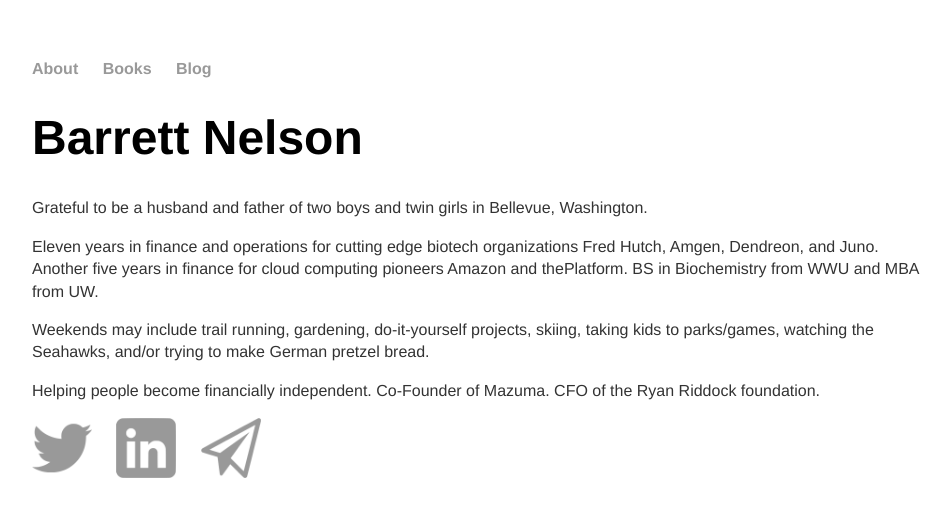
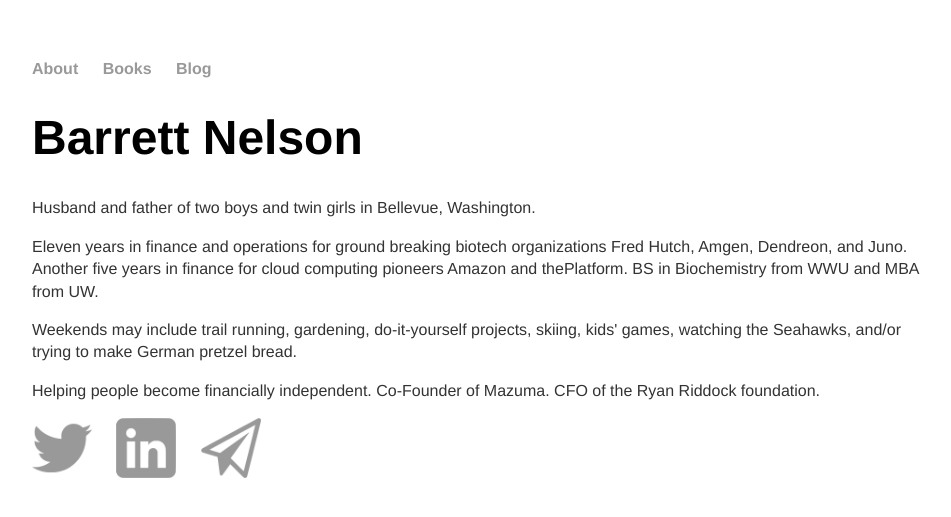
Before and after one commit to bstnel/bstnel.github.io, a Jekyll site: the page built from index.html, in a window 1280 px wide. Shown: the top 517 px of the page, without its empty margins (160-1111 px from the left). Built offline with Jekyll 4.4.1, drawn with Linux system fonts in a browser that asks for light colours.

Commit message:
Update index.html

```diff
--- a/index.html
+++ b/index.html
@@ -4,8 +4,8 @@ title: About
 ---
 <div class="blurb">
 	<h1>Barrett Nelson</h1>
-	<p>Grateful to be a husband and father of two boys and twin girls in Bellevue, Washington.</p>
-	<p>Eleven years in finance and operations for cutting edge biotech organizations Fred Hutch, Amgen, Dendreon, and Juno. Another five years in finance for cloud computing pioneers Amazon and thePlatform. BS in Biochemistry from WWU and MBA from UW.</p>
-	<p>Weekends may include trail running, gardening, do-it-yourself projects, skiing, taking kids to parks/games, watching the Seahawks, and/or trying to make German pretzel bread.</p>
+	<p>Husband and father of two boys and twin girls in Bellevue, Washington.</p>
+	<p>Eleven years in finance and operations for ground breaking biotech organizations Fred Hutch, Amgen, Dendreon, and Juno. Another five years in finance for cloud computing pioneers Amazon and thePlatform. BS in Biochemistry from WWU and MBA from UW.</p>
+	<p>Weekends may include trail running, gardening, do-it-yourself projects, skiing, kids' games, watching the Seahawks, and/or trying to make German pretzel bread.</p>
 	<p>Helping people become financially independent. Co-Founder of Mazuma. CFO of the Ryan Riddock foundation.</p>
 </div><!-- /.blurb -->
```
